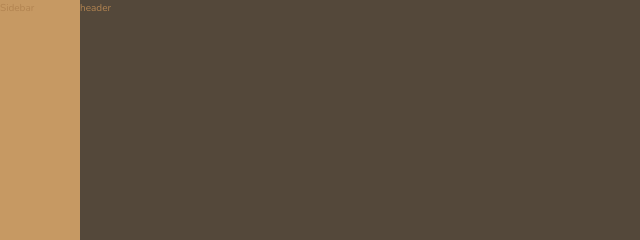
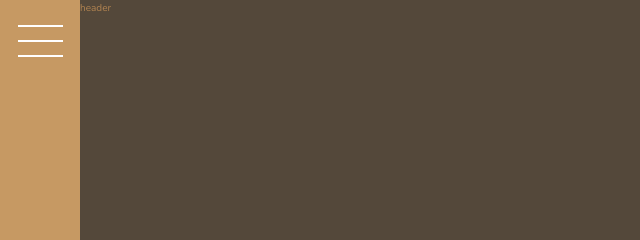
Before and after one commit to TadasBalsys/Nexter, a website: page index.html in a window 1280 px wide. Shown: the top 240 px of the page, 0-640 px from the left. Drawn offline with nearby package versions, Linux system fonts and the light colour scheme; files whose address does not match are found by name.

Commit message:
Created sidebar navigation button.

```diff
--- a/index.html
+++ b/index.html
@@ -13,7 +13,11 @@
     <title>nexter &mdash; your home, your freedom</title>
   </head>
   <body class="container">
-    <div class="sidebar">Sidebar</div>
+    <div class="sidebar">
+      <div class="nav-container">
+        <button class="nav-btn"></button>
+      </div>
+    </div>
     <header class="header">header</header>
     <div class="realtors">top 3 realtors</div>
     <section class="features">
--- a/sass/_sidebar.scss
+++ b/sass/_sidebar.scss
@@ -1,4 +1,38 @@
 .sidebar {
   background-color: $color-primary;
   grid-area: 1 / sidebar-start / -1 / sidebar-end;
+  display: flex;
+  justify-content: center;
 }
+
+.nav-container {
+  cursor: pointer;
+}
+
+.nav-btn {
+  margin-top: 4rem;
+  border: none;
+  border-radius: 0;
+  background-color: #fff;
+  height: 2px;
+  width: 4.5rem;
+  cursor: pointer;
+
+  &::before,
+  &::after {
+    content: '';
+    display: block;
+    background-color: #fff;
+    height: 2px;
+    width: 4.5rem;
+    cursor: pointer;
+  }
+
+  &::before {
+    transform: translateY(-1.5rem);
+  }
+
+  &::after {
+    transform: translateY(1.3rem);
+  }
+}
```
Also changed, not shown: css/style.css.
